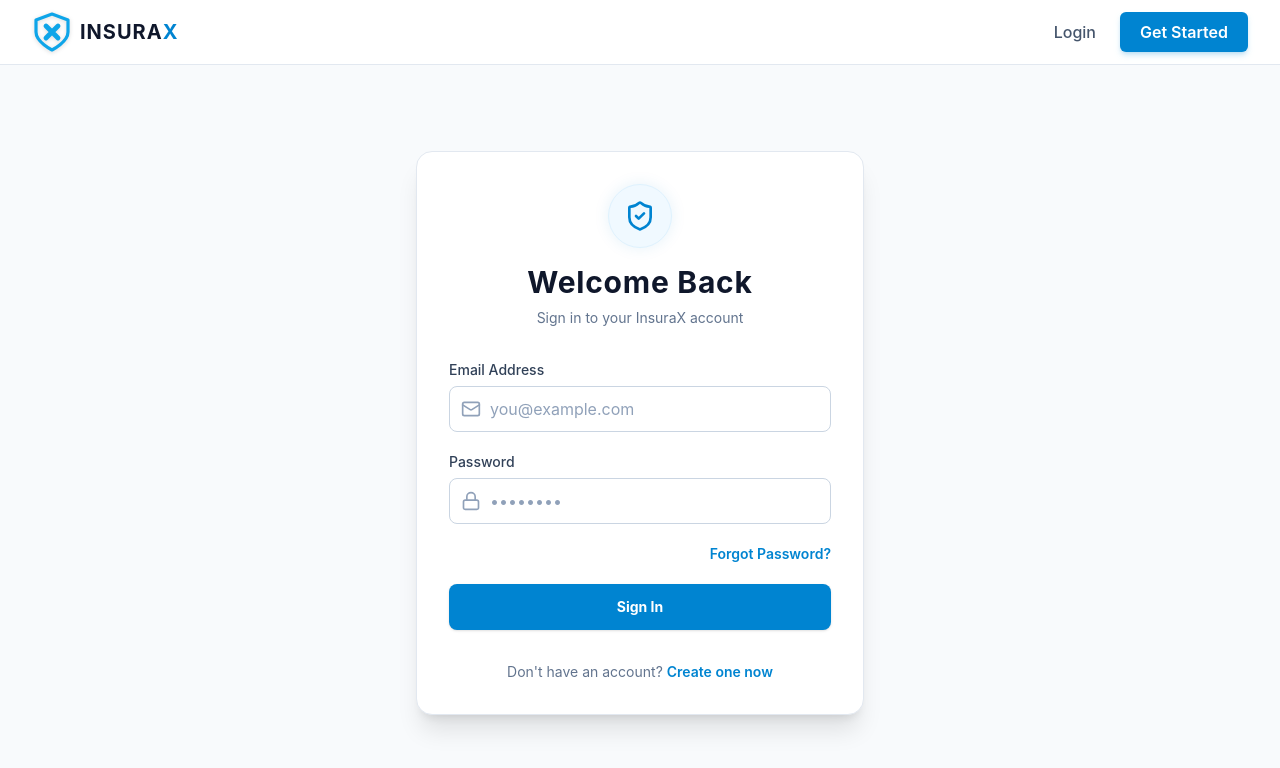
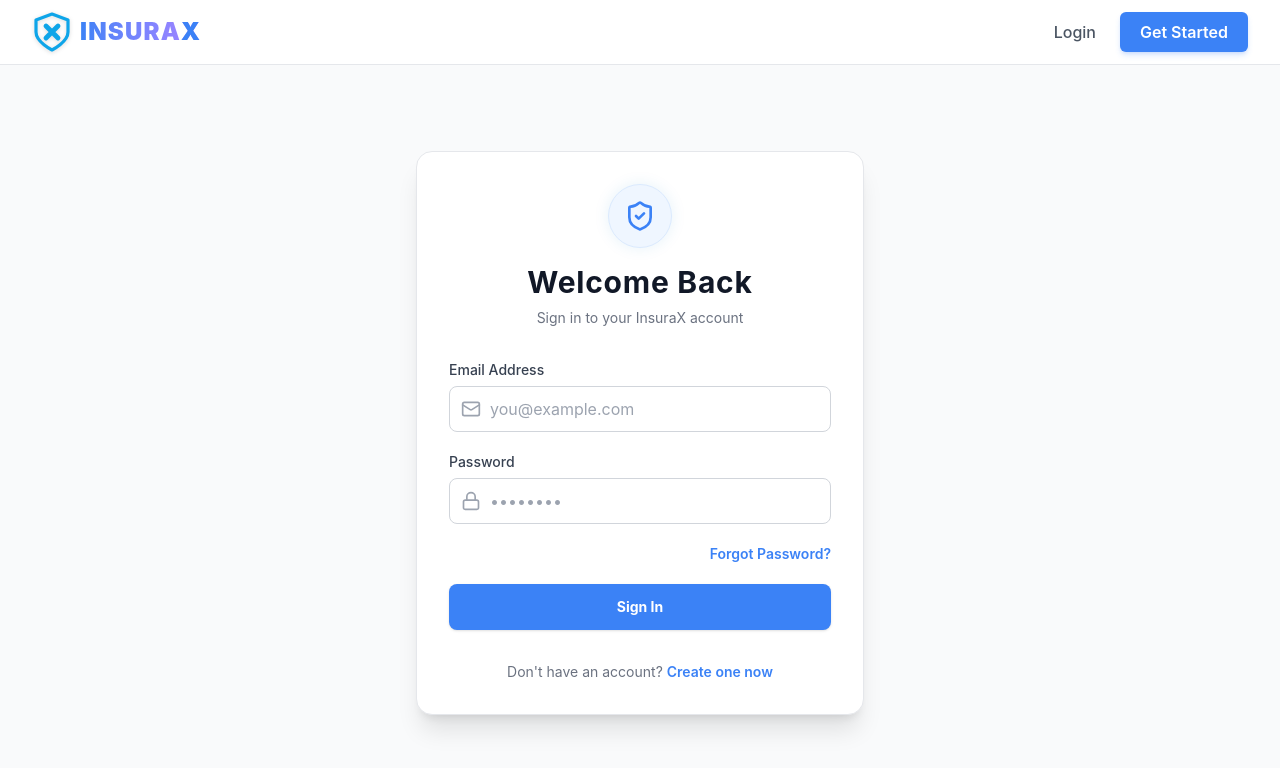
Before and after one commit to RahulDanu23/Insaurence_Management, a React (Vite) app in the folder frontend/: page /login in a window 1280 px wide. Shown: the top 768 px of the page. Built offline with nearby package versions, Linux system fonts and the light colour scheme.

Commit message:
Enhance UI with soothing color palette and gradients using Tailwind v4 theme

```diff
--- a/frontend/src/components/Navbar.jsx
+++ b/frontend/src/components/Navbar.jsx
@@ -20,7 +20,7 @@ const Navbar = () => {
           {/* Logo */}
           <Link to="/" className="flex items-center gap-2 group">
             <img src="/logo.svg" alt="InsuraX Logo" className="h-10 w-10 object-contain drop-shadow-sm group-hover:scale-105 transition-transform" />
-            <span className="text-xl font-bold tracking-wider text-slate-900">
+            <span className="text-2xl font-black tracking-wider bg-gradient-to-r from-sky-600 to-violet-400 text-transparent bg-clip-text">
               INSURA<span className="text-sky-600">X</span>
             </span>
           </Link>
--- a/frontend/src/index.css
+++ b/frontend/src/index.css
@@ -1 +1,27 @@
 @import "tailwindcss";
+
+@theme {
+  /* Override Sky (Current Primary) with Calm Blue (#3B82F6) tones */
+  --color-sky-50: #eff6ff;
+  --color-sky-100: #dbeafe;
+  --color-sky-200: #bfdbfe;
+  --color-sky-300: #93c5fd;
+  --color-sky-400: #60a5fa;
+  --color-sky-500: #3b82f6;
+  --color-sky-600: #3b82f6; /* Calm Blue mapped to our main button class */
+  --color-sky-700: #2563eb; /* Hover state */
+  --color-sky-800: #1d4ed8;
+  --color-sky-900: #1e3a8a;
+
+  /* Override Slate (Current Neutrals) with Light Pastels and Soft Grays */
+  --color-slate-50: #f9fafb; /* Light pastel background */
+  --color-slate-100: #f3f4f6;
+  --color-slate-200: #e5e7eb; /* Soft borders */
+  --color-slate-300: #d1d5db;
+  --color-slate-400: #9ca3af;
+  --color-slate-500: #6b7280;
+  --color-slate-600: #4b5563;
+  --color-slate-700: #374151;
+  --color-slate-800: #1f2937; /* Readable soft dark gray text */
+  --color-slate-900: #111827; /* Headings */
+}
--- a/frontend/src/pages/AdminDashboard.jsx
+++ b/frontend/src/pages/AdminDashboard.jsx
@@ -517,7 +517,7 @@ const AdminDashboard = () => {
 
   return (
     <div className="max-w-7xl mx-auto px-4 sm:px-6 lg:px-8 py-8 relative">
-      <h1 className="text-3xl font-bold text-slate-900 mb-8">Admin Workspace</h1>
+      <h1 className="text-3xl font-black bg-gradient-to-r from-sky-600 to-violet-400 text-transparent bg-clip-text mb-8 inline-block">Admin Workspace</h1>
       {activeView === 'overview' && renderOverview()}
       {activeView === 'search-customers' && renderSearchCustomers()}
       {activeView === 'add-customer' && renderAddCustomer()}
--- a/frontend/src/pages/AgentDashboard.jsx
+++ b/frontend/src/pages/AgentDashboard.jsx
@@ -482,7 +482,7 @@ const AgentDashboard = () => {
 
   return (
     <div className="max-w-7xl mx-auto px-4 sm:px-6 lg:px-8 py-8 relative">
-      <h1 className="text-3xl font-bold text-slate-900 mb-8">Agent Workspace</h1>
+      <h1 className="text-3xl font-black bg-gradient-to-r from-sky-600 to-violet-400 text-transparent bg-clip-text mb-8 inline-block">Agent Workspace</h1>
       {activeView === 'overview' && renderOverview()}
       {activeView === 'search-customers' && renderSearchCustomers()}
       {activeView === 'add-customer' && renderAddCustomer()}
--- a/frontend/src/pages/CustomerDashboard.jsx
+++ b/frontend/src/pages/CustomerDashboard.jsx
@@ -347,7 +347,7 @@ const CustomerDashboard = () => {
 
   return (
     <div className="max-w-7xl mx-auto px-4 sm:px-6 lg:px-8 py-8">
-      <h1 className="text-3xl font-bold text-slate-900 mb-8">Customer Portal</h1>
+      <h1 className="text-3xl font-black bg-gradient-to-r from-sky-600 to-violet-400 text-transparent bg-clip-text mb-8 inline-block">Customer Portal</h1>
 
       <div className="grid grid-cols-1 md:grid-cols-4 gap-6">
         {/* Sidebar Menu */}
```
